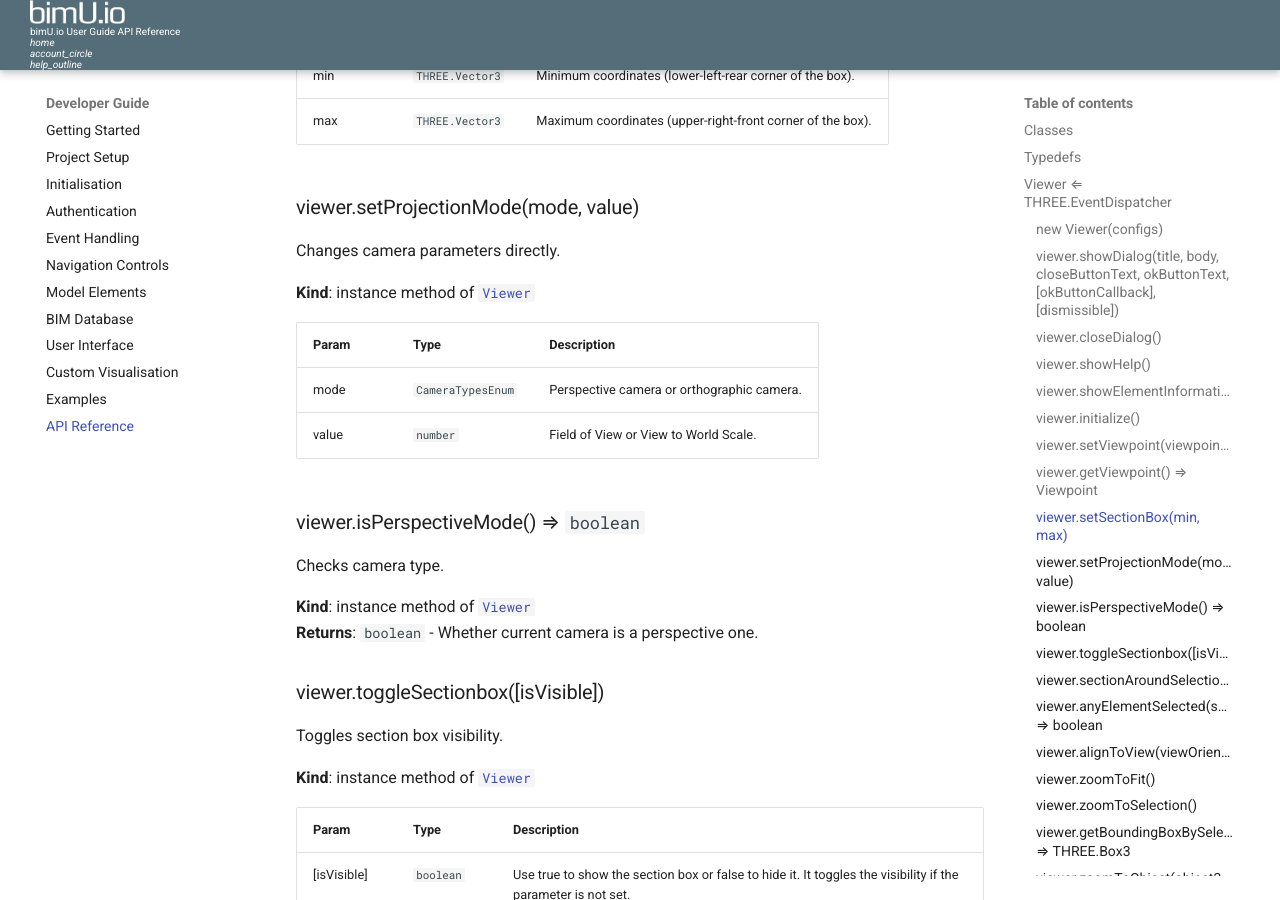
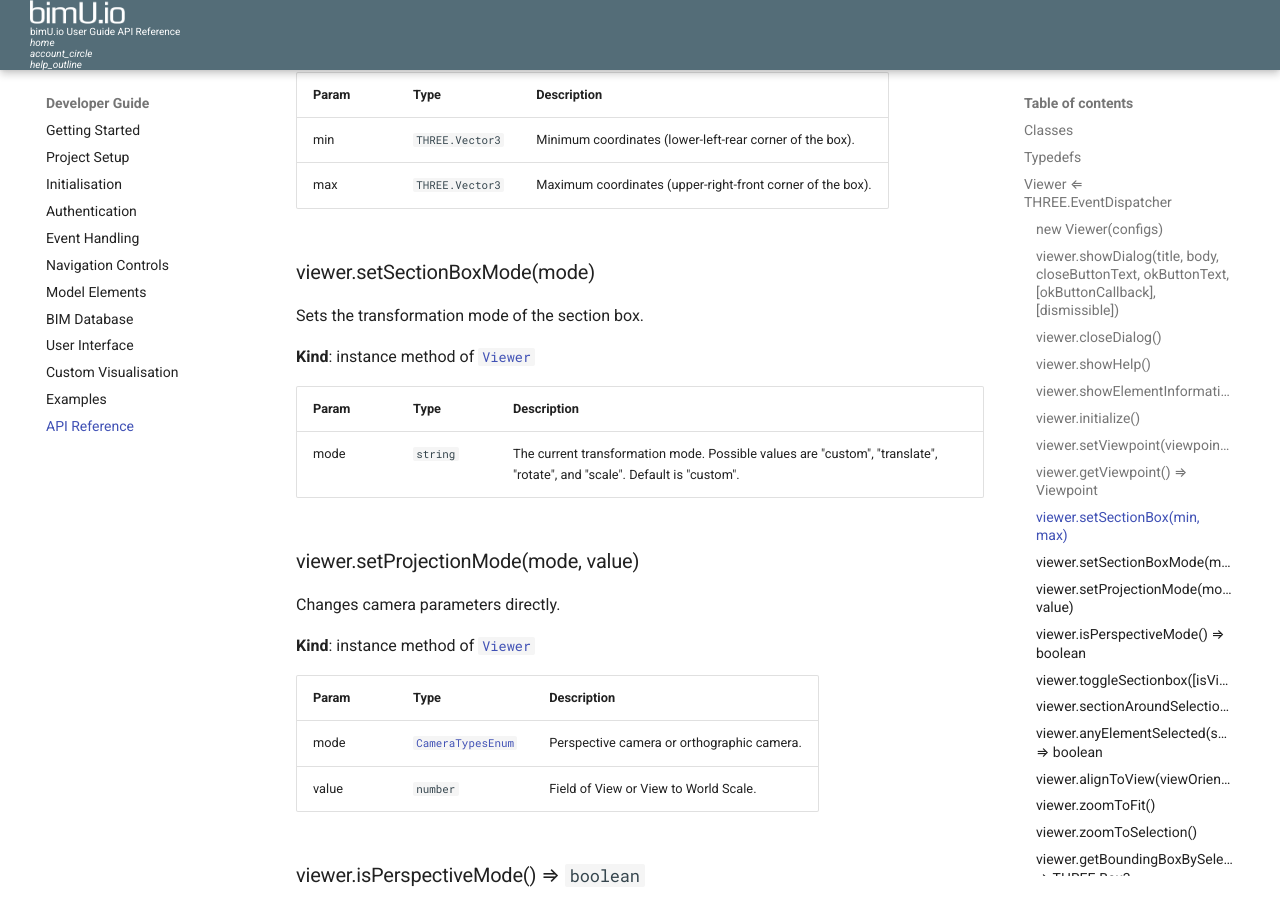
Before and after one commit to Transformosa/bimU.io.Docs, an MkDocs documentation site: the page built from docs/developer/api-reference.md, in a window 1280 px wide and 900 px high, scrolled down 5692 px. Built offline with MkDocs 1.6.1 and Material for MkDocs 9.7.7, drawn with Linux system fonts in a browser that asks for light colours; comment, search, counter and statistics services are not loaded; some of the changed text lies outside the part shown.

Commit message:
Updated API references

````diff
--- a/docs/developer/api-reference.md
+++ b/docs/developer/api-reference.md
@@ -8,6 +8,8 @@
 <dt><a href="#PropertySelector">PropertySelector</a></dt>
 <dd></dd>
 <dt><a href="#AggregateFunctionsEnum">AggregateFunctionsEnum</a></dt>
+<dd></dd>
+<dt><a href="#CameraTypesEnum">CameraTypesEnum</a></dt>
 <dd></dd>
 <dt><a href="#DataTypesEnum">DataTypesEnum</a></dt>
 <dd></dd>
@@ -56,6 +58,7 @@
     * [.setViewpoint(viewpointObject)](#Viewer+setViewpoint)
     * [.getViewpoint()](#Viewer+getViewpoint) ⇒ [<code>Viewpoint</code>](#Viewpoint)
     * [.setSectionBox(min, max)](#Viewer+setSectionBox)
+    * [.setSectionBoxMode(mode)](#Viewer+setSectionBoxMode)
     * [.setProjectionMode(mode, value)](#Viewer+setProjectionMode)
     * [.isPerspectiveMode()](#Viewer+isPerspectiveMode) ⇒ <code>boolean</code>
     * [.toggleSectionbox([isVisible])](#Viewer+toggleSectionbox)
@@ -119,7 +122,6 @@ bimU.io Viewer main application. You should always create an instance of Viewer
 ```js
 let viewerConfigs = {
     domElementId: "viewer",
-    baseUrl: "https://viewer.bimu.io/rest/api/v1",
     THREE: null,
     showFPS: true,
     showUI: false
@@ -198,6 +200,17 @@ Sets the section box orthogonally.
 | min | <code>THREE.Vector3</code> | Minimum coordinates (lower-left-rear corner of the box). |
 | max | <code>THREE.Vector3</code> | Maximum coordinates (upper-right-front corner of the box). |
 
+<a name="Viewer+setSectionBoxMode"></a>
+
+### viewer.setSectionBoxMode(mode)
+Sets the transformation mode of the section box.
+
+**Kind**: instance method of [<code>Viewer</code>](#Viewer)
+
+| Param | Type | Description |
+| --- | --- | --- |
+| mode | <code>string</code> | The current transformation mode. Possible values are "custom", "translate", "rotate", and "scale". Default is "custom". |
+
 <a name="Viewer+setProjectionMode"></a>
 
 ### viewer.setProjectionMode(mode, value)
@@ -207,7 +220,7 @@ Changes camera parameters directly.
 
 | Param | Type | Description |
 | --- | --- | --- |
-| mode | <code>CameraTypesEnum</code> | Perspective camera or orthographic camera. |
+| mode | [<code>CameraTypesEnum</code>](#CameraTypesEnum) | Perspective camera or orthographic camera. |
 | value | <code>number</code> | Field of View or View to World Scale. |
 
 <a name="Viewer+isPerspectiveMode"></a>
@@ -823,6 +836,23 @@ This method returns a SQL equivalent expression for the underlying selector.
 ### new AggregateFunctionsEnum()
 Enum for aggregate functions that perform a calculation on property values and return a single value.
 
+<a name="CameraTypesEnum"></a>
+
+## CameraTypesEnum
+**Kind**: global class
+**Read only**: true
+**Properties**
+
+| Name | Type | Description |
+| --- | --- | --- |
+| PERSPECTIVE | <code>string</code> | Perspective projection. |
+| ORTHOGRAPHIC | <code>string</code> | Orthographic projection. |
+
+<a name="new_CameraTypesEnum_new"></a>
+
+### new CameraTypesEnum()
+Enum for camera types.
+
 <a name="DataTypesEnum"></a>
 
 ## DataTypesEnum
````
